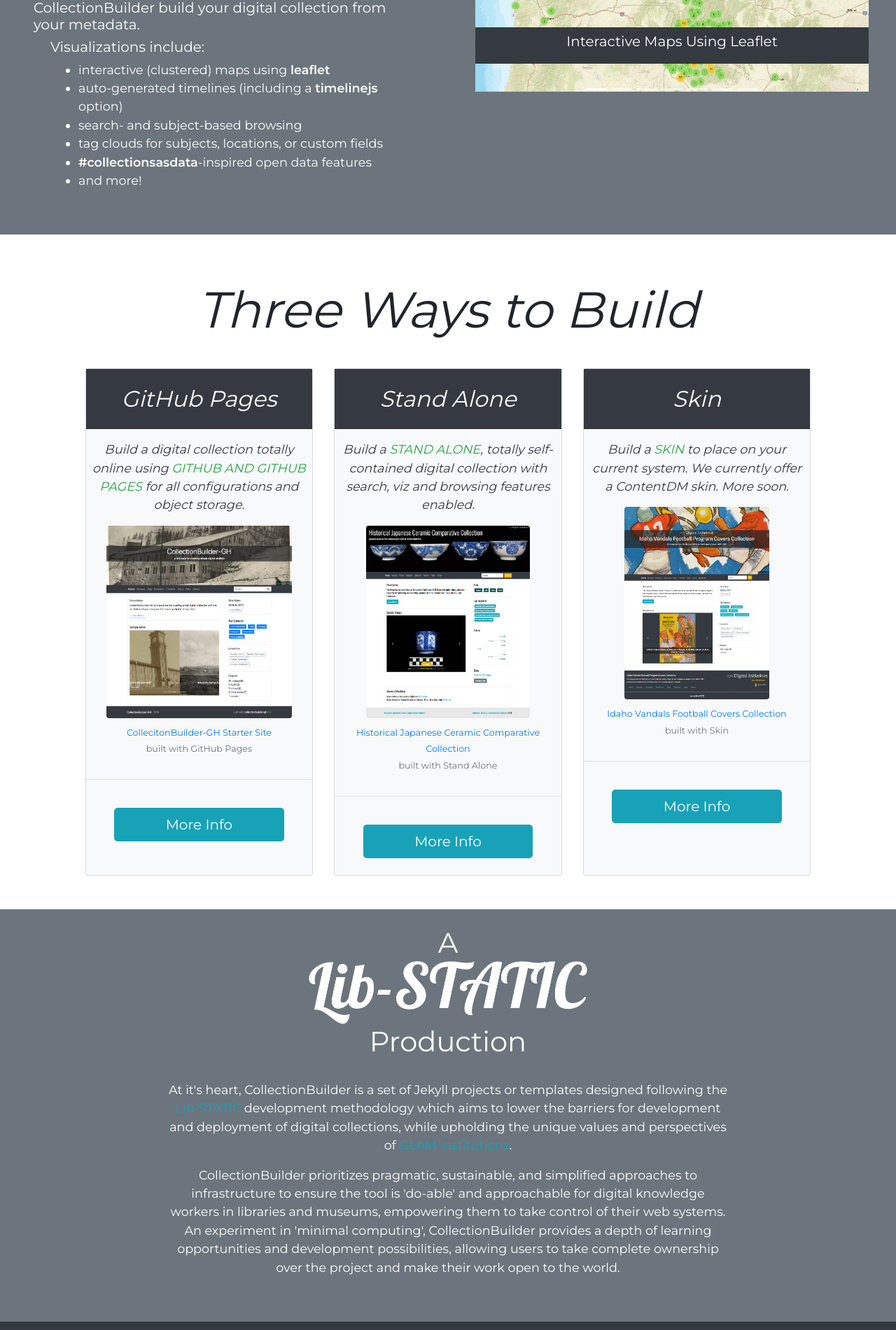
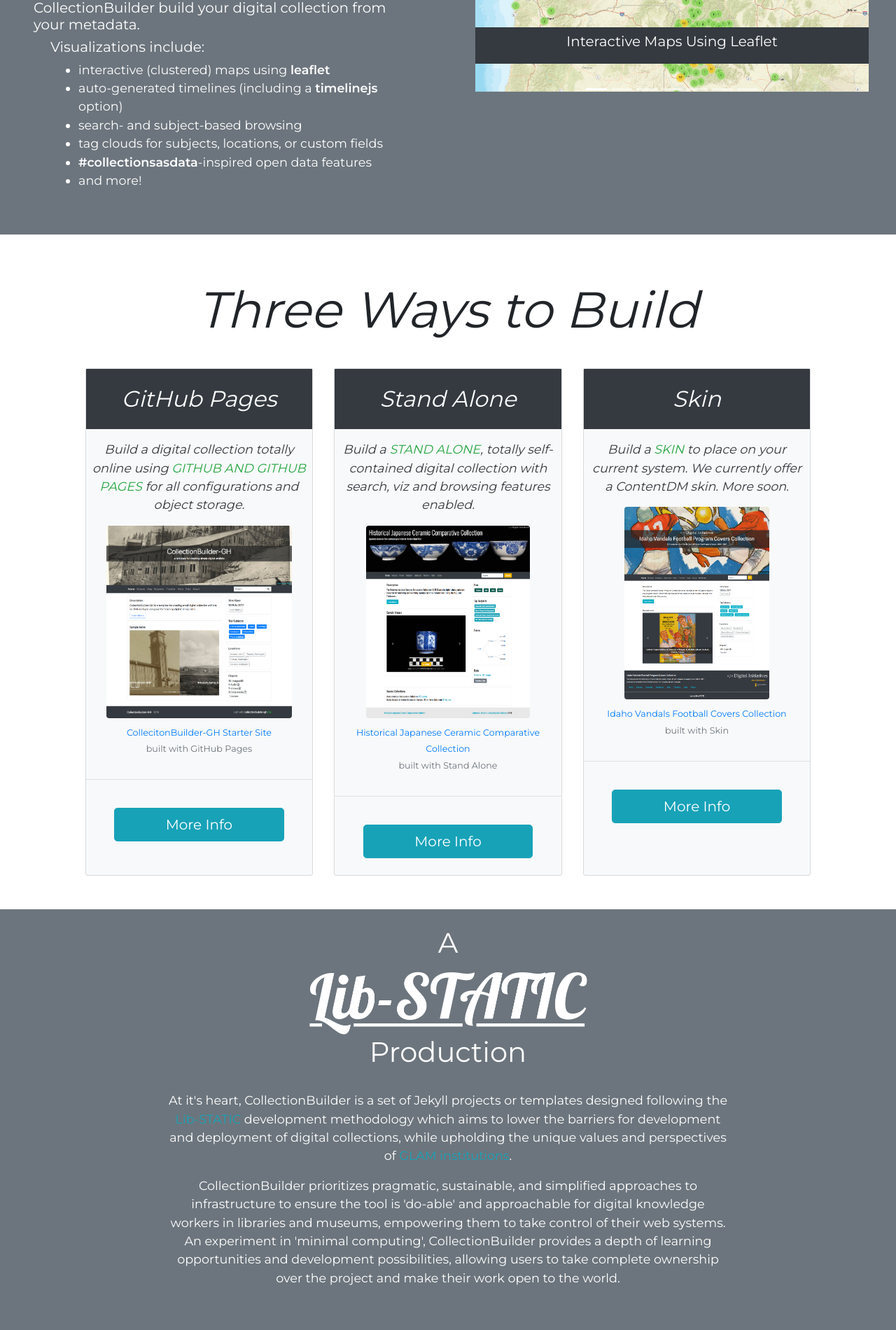
Before and after one commit to CollectionBuilder/collectionbuilder.github.io, a Jekyll site: the page built from index.html, in a window 1280 px wide. Shown: the part 1013-2913 px from the top of the page at 70% size. Built offline with Jekyll 4.4.1, drawn with Linux system fonts in a browser that asks for light colours; comment, search, counter and statistics services are not loaded; grey boxes are pictures that could not be loaded.

Commit message:
underline lobster

```diff
--- a/index.html
+++ b/index.html
@@ -168,7 +168,7 @@
         <h1 class="text-center">
             A<br>
             <a href="https://lib-static.github.io/" target="_blank" rel="noopener" title="lib-STATIC">
-                <img src="{{ '/images/lib-static.png' | relative_url }}" id="lib-static-lobster" class="img-fluid" alt="Lib-STATIC logo">
+                <img src="{{ '/images/lib-static-underline.png' | relative_url }}" id="lib-static-lobster" class="img-fluid mt-3" alt="Lib-STATIC logo">
             </a><br>
             Production
         </h1>
```
